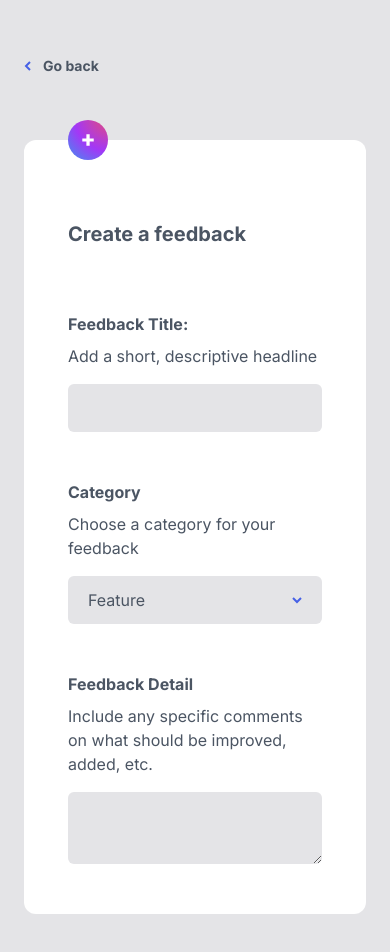
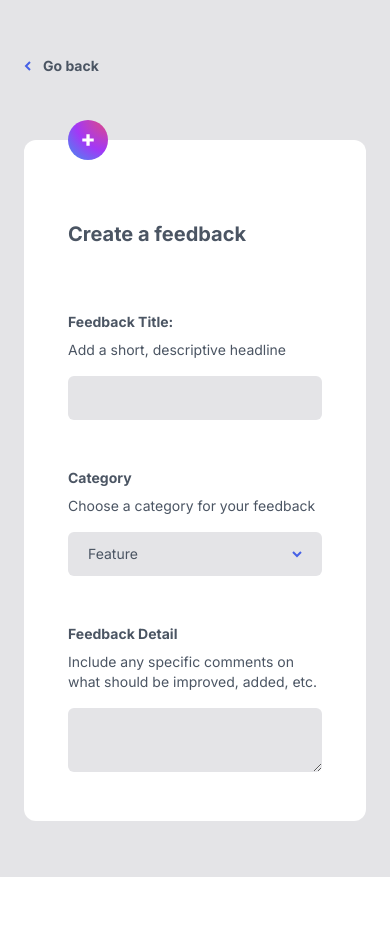
Before and after one commit to katsuragawaa/feedback-hub, a Vue app: page /feedback/new in a window 390 px wide. Shown: the top 952 px of the page. After the commit the page ends 877 px from the top, so only its background shows below. Built offline with nearby package versions, Linux system fonts and the light colour scheme.

Commit message:
Ajust text size for small devices

```diff
--- a/src/components/feedback-form/CategorySelector.vue
+++ b/src/components/feedback-form/CategorySelector.vue
@@ -80,7 +80,7 @@ const emit = defineEmits<{
               v-for="(category, index) in categories"
               :key="index"
               :tabindex="index"
-              class="text-gray-600 flex items-center justify-between w-full px-6 py-3 leading-5 cursor-pointer hover:text-purple-700"
+              class="text-gray-600 flex items-center justify-between w-full px-6 py-3 md:py-2 leading-5 cursor-pointer hover:text-purple-700"
               role="menuitem"
               @click="selectCategory(category)"
             >
--- a/src/components/feedback-form/FeedbackForm.vue
+++ b/src/components/feedback-form/FeedbackForm.vue
@@ -36,6 +36,7 @@ function handleCategorySelection(selectedCategory: string) {
         </div>
         <h1 class="text-xl mt-6 font-bold">{{ title }}</h1>
 
+        <div class="md:text-sm">
           <div class="mt-16">
             <div class="font-bold">Feedback Title: {{ feedbackTitle }}</div>
             <div class="text-gray-600 mt-2">
@@ -68,4 +69,5 @@ function handleCategorySelection(selectedCategory: string) {
         </div>
       </div>
     </div>
+  </div>
 </template>
```
Lines whose indentation alone changed are shown as unchanged.
